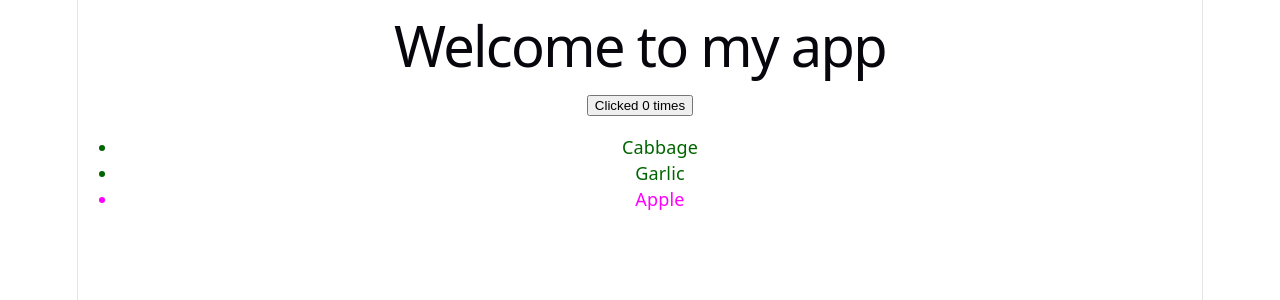
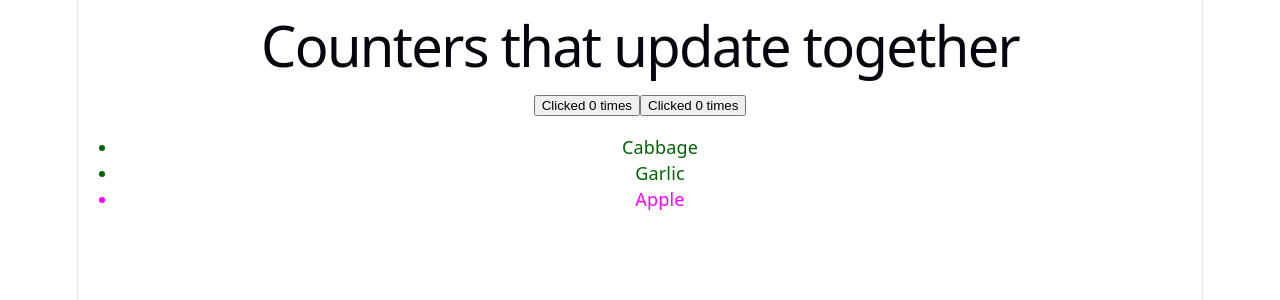
Before and after one commit to Stefan-cs-sudo/React_programming_course, a React (Vite) app: page / in a window 1280 px wide. Shown: the top 300 px of the page. Built offline with nearby package versions, Linux system fonts and the light colour scheme.

Commit message:
Shared state in the component tree

```diff
--- a/src/Buton.tsx
+++ b/src/Buton.tsx
@@ -1,25 +1,31 @@
 import { useState } from 'react';
 
-function MyButton() {
+type MyButtonProps = {
+  count: number;
+  onClick: () => void;
+};
 
-      const [count, setCount] = useState(0);
+
+export default function MyApp() {
+  const [count, setCount] = useState(0);
 
   function handleClick() {
-     setCount(count + 1);
+    setCount(count + 1);
   }
 
   return (
-    <button onClick={handleClick}>
-  Clicked {count} times
+    <div>
+      <h1>Counters that update together</h1>
+      <MyButton count={count} onClick={handleClick} />
+      <MyButton count={count} onClick={handleClick} />
+    </div>
+  );
+}
+
+function MyButton({ count, onClick }:MyButtonProps) {
+  return (
+    <button onClick={onClick}>
+      Clicked {count} times
     </button>
   );
 }
-
-export default function MyApp() {
-  return (
-    <div>
-      <h1>Welcome to my app</h1>
-      <MyButton />
-    </div>
-  );
-}
```
